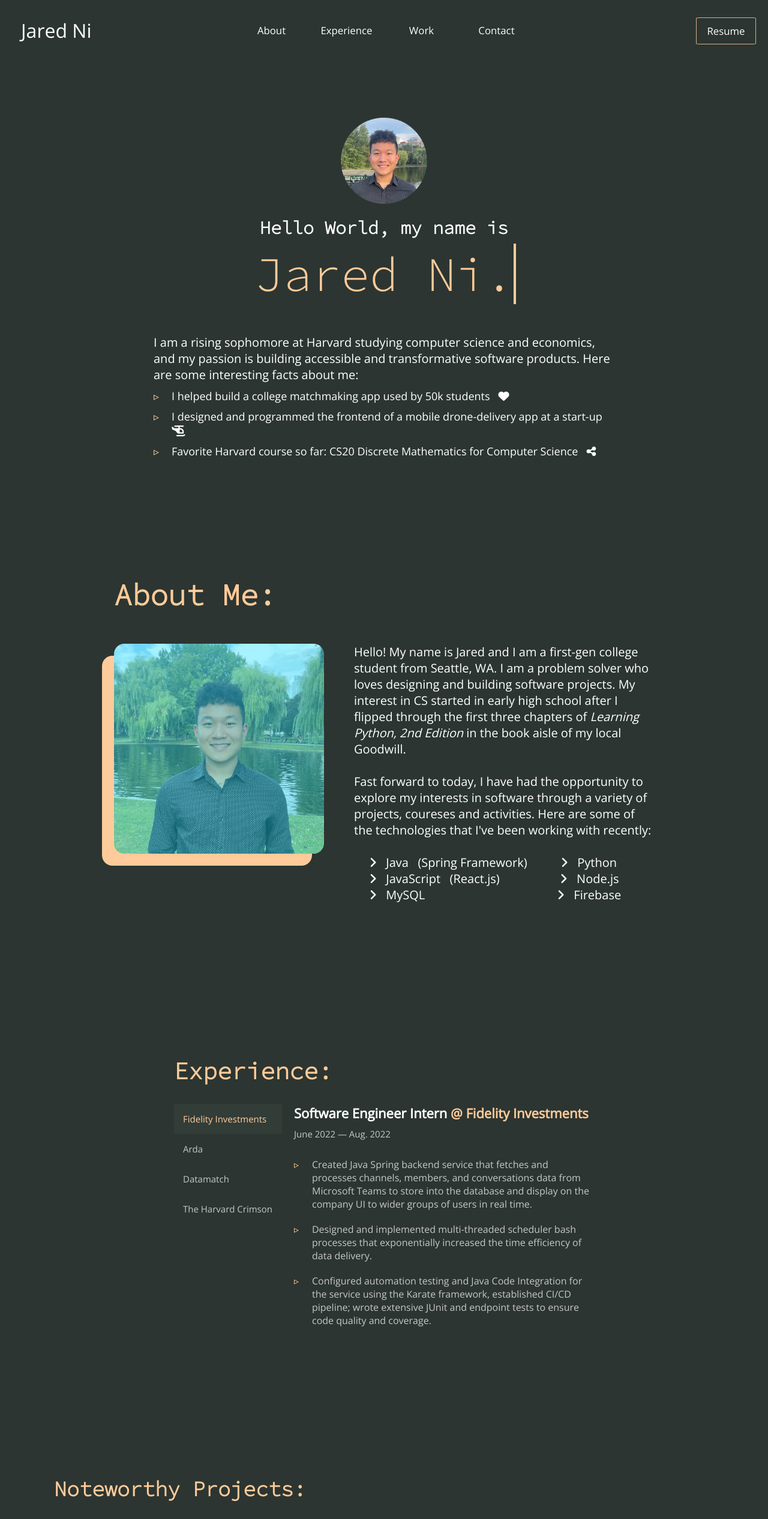
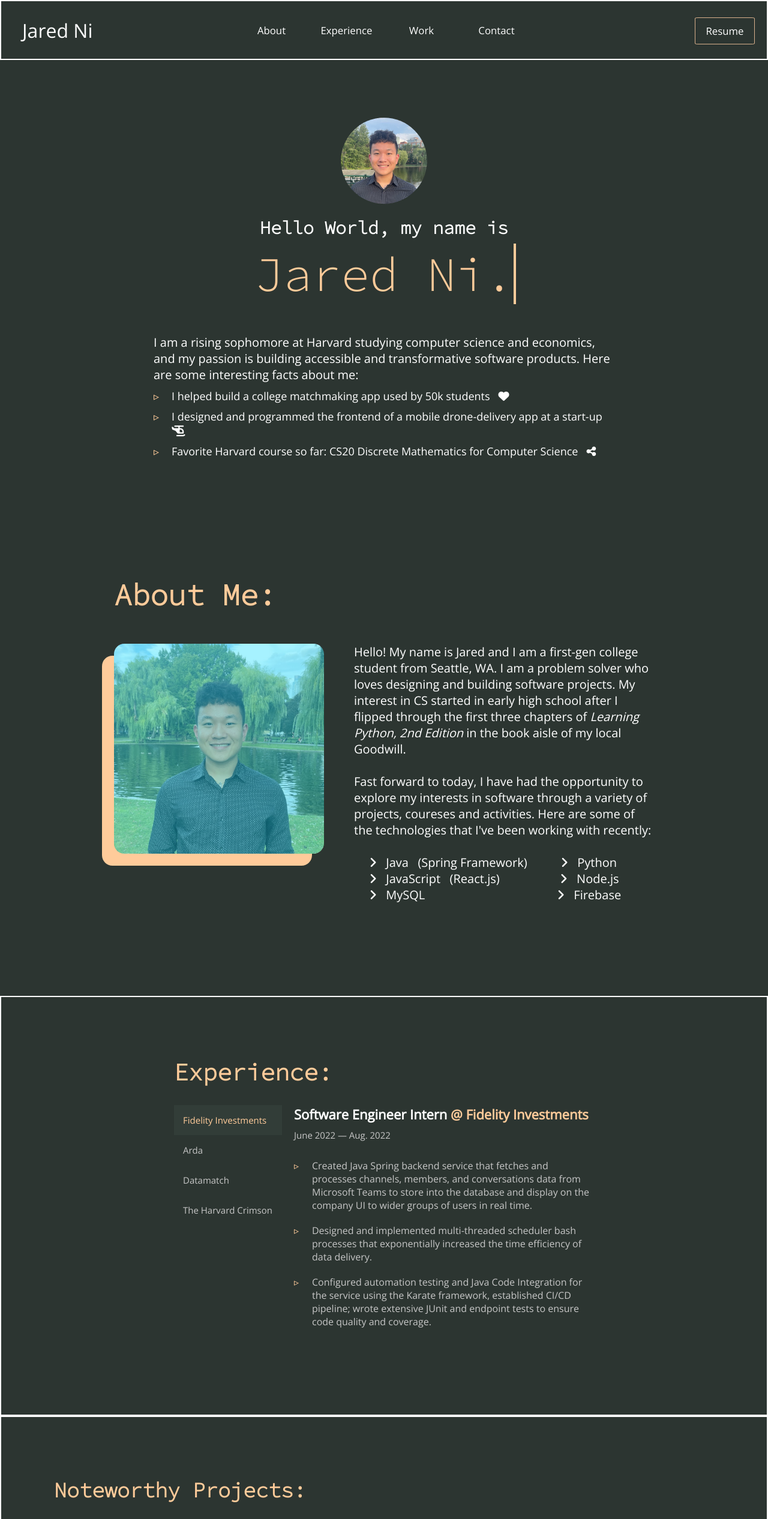
Before and after one commit to jared-ni/personal-website, a React (Create React App) app: page / in a window 1280 px wide. Shown: the top 2532 px of the page at 60% size. Built offline with nearby package versions, Linux system fonts and the light colour scheme.

Commit message:
fix navbar margin issue

```diff
--- a/src/components/Contact.css
+++ b/src/components/Contact.css
@@ -8,7 +8,7 @@
     background-color: #2c3531;
     object-fit: contain;
     z-index: 1000;
-    /* border: 2px solid #fff; */
+    border: 2px solid #fff;
   }
 
   .contact-center-container {
--- a/src/components/Credit.css
+++ b/src/components/Credit.css
@@ -7,6 +7,7 @@
     background-color: #2c3531;
     object-fit: contain;
     z-index: 1000;
+    border: 2px solid white;
   }
 
   .credit-center-container {
--- a/src/components/Experience.css
+++ b/src/components/Experience.css
@@ -8,6 +8,7 @@
     background-color: #2c3531;
     object-fit: contain;
     z-index: 1000;
+    border: 2px solid white;
   }
 
   .experience-center-container {
--- a/src/components/HeroSection.css
+++ b/src/components/HeroSection.css
@@ -25,7 +25,6 @@
     background-color: #2c3531;
     object-fit: contain;
     z-index: 1000;
-
   }
   .hero-center-container {
     max-width: 1000px;
@@ -216,7 +215,7 @@
     }
   }
 
-  @media screen and (max-width: 400px) {
+  @media screen and (max-width: 450px) {
     .heroImage {
       width: 30vw;
     }
--- a/src/components/Navbar.css
+++ b/src/components/Navbar.css
@@ -14,6 +14,7 @@
     position: sticky;
     visibility: visible;
     transition: all 0.2s;
+    border: 2px solid white;
   }
 
   .hide {
@@ -192,7 +193,8 @@
       position: absolute;
       height: 0px;
       top: 100px;
-      opacity: 0;
+      opacity: 1;
+      overflow: hidden;
     }
     .nav-menu.active {
       top: 100px;
--- a/src/components/Project.css
+++ b/src/components/Project.css
@@ -8,7 +8,7 @@
     background-color: #2c3531;
     object-fit: contain;
     z-index: 1000;
-
+    border: 2px solid white;
   }
 
   .project-center-container {
```
